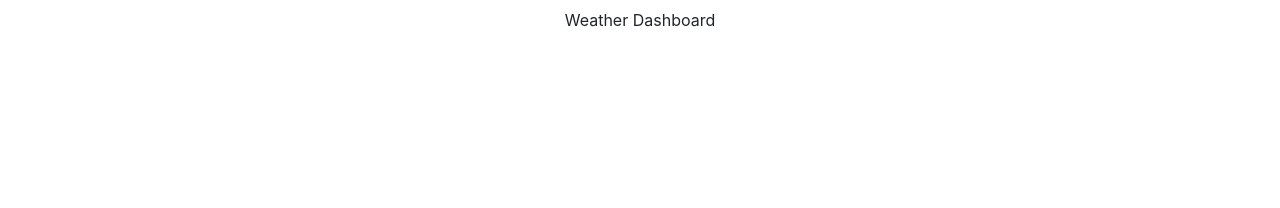
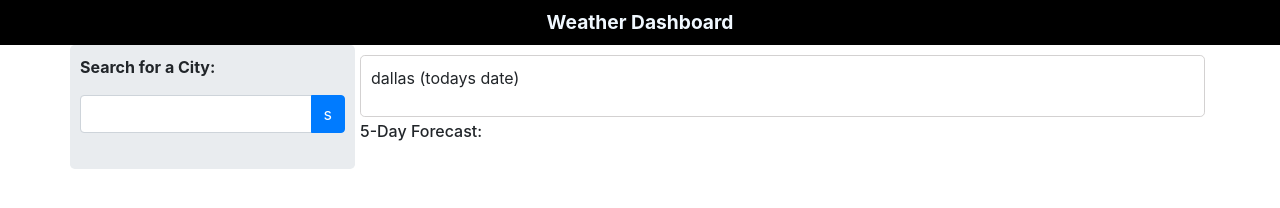
Before and after one commit to nwuerz/weather-dashboard, a plain HTML site: page index.html in a window 1280 px wide. Drawn offline with nearby package versions, Linux system fonts and the light colour scheme.

Commit message:
created layout in html and basic style in css

```diff
--- a/index.html
+++ b/index.html
@@ -14,6 +14,55 @@
 
     <div class="container">
 
+        <div class ="row">
+
+            <div class="col-sm-3 jumbotron searchDiv">
+
+                <p><b>Search for a City:</b></p>
+
+                <div class="input-group mb-3">
+
+                    <input type="text" class="form-control" aria-label="Recipient's username" aria-describedby="button-addon2">
+
+                    <div class="input-group-append">
+
+                        <button class="btn btn-primary" type="button" id="button-addon2">
+                            s
+                        </button>
+
+                    </div>
+
+                </div>
+            </div>
+
+            <div class="jumbotron col-sm-9 displayDiv">
+
+                <div class="row">
+
+                    <div class="col-sm-12 jumbotron currentCityDiv">
+
+                        <p>dallas (todays date)</p>
+
+                    </div>
+
+                        <div class="row">
+
+                            <div class="col-sm-12 forecastDiv">
+
+                                <h6>5-Day Forecast:</h6>
+
+                            </div>
+
+                        </div>
+
+
+                </div>
+
+            </div>
+
+
+        </div>
+
 
 
     </div>
--- a/style.css
+++ b/style.css
@@ -1,3 +1,29 @@
 .navbar {
     justify-content: space-around;
+    color: aliceblue;
+    font-size: larger;
+    font-weight: bold;
+    background-color: black;
 }
+.searchDiv {
+    padding: 10px;
+}
+
+.displayDiv {
+    padding: 20px;
+    padding-top: 10px;
+    background: white;
+}
+
+.currentCityDiv {
+    padding: 10px;
+    background: white;
+    border-width: 1px;
+    border-style: solid;
+    border-color: rgb(211, 209, 209);
+    margin-bottom: 5px;
+}
+
+.forecastDiv {
+    padding: 10pz;
+}
```
